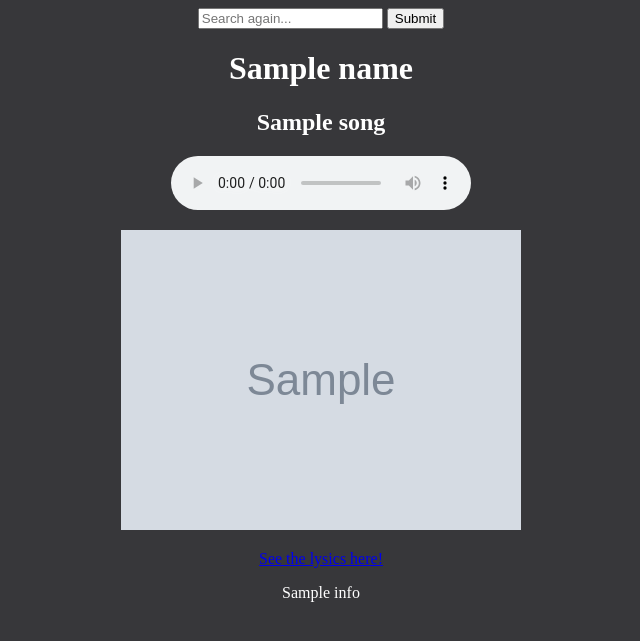
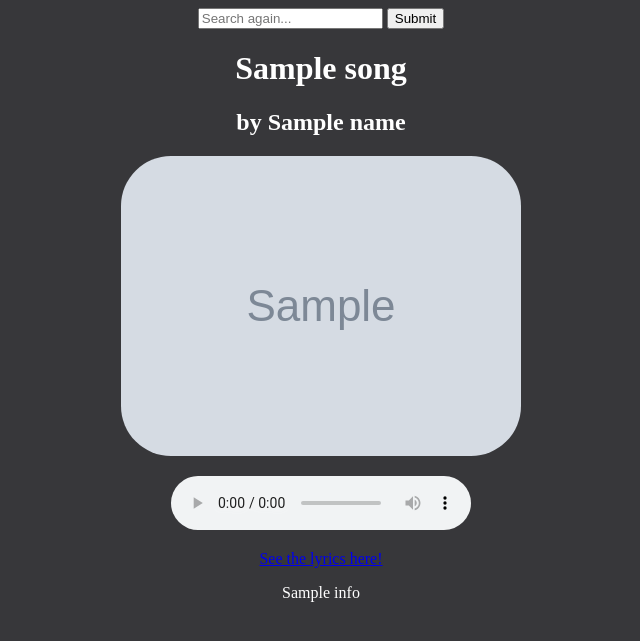
Before and after one commit to NJIT-CS490-SP21/project1-fal6, a Flask app: template templates/index.html in a window 1280 px wide. Shown: the top 641 px of the page, without its empty margins (319-959 px from the left). Run offline with Flask 2, Linux system fonts and the light colour scheme; the template is opened without the code that fills it: most values are stand-ins (such as "Sample title", 1, 10 or a date in 2020); grey boxes marked "Sample" are stand-in pictures.

Commit message:
Fixed styling on artist page

```diff
--- a/static/styles.css
+++ b/static/styles.css
@@ -2,6 +2,9 @@ body {
     color: white;
     text-align: center;
     background-color: rgb(55, 55, 58);
+}
+img{
+    border-radius:50px;
 }
 .title{
     font-size:50px;
--- a/templates/index.html
+++ b/templates/index.html
@@ -10,15 +10,15 @@
                 <input type="text" name="text" placeholder="Search again..." required>
                 <input type="submit">
         </form>
-        <h1>{{ name }}</h1>
-        <h2>{{ song["name"] }}</h2>
+        <h1>{{ song["name"] }}</h1>
+        <h2>by {{ name }}</h2>
+        <img src="{{ song['image'] }}"></img>
         <p>
             <audio controls>
                 <source src="{{ song['preview'] }}"></source>
             </audio>
         </p>
-        <img src="{{ song['image'] }}"></img>
-        <p><a href="{{ lyric }}">See the lysics here!</a></p>
+        <p><a href="{{ lyric }}">See the lyrics here!</a></p>
         {{ info | safe }}
     </body>
 </html>
```
